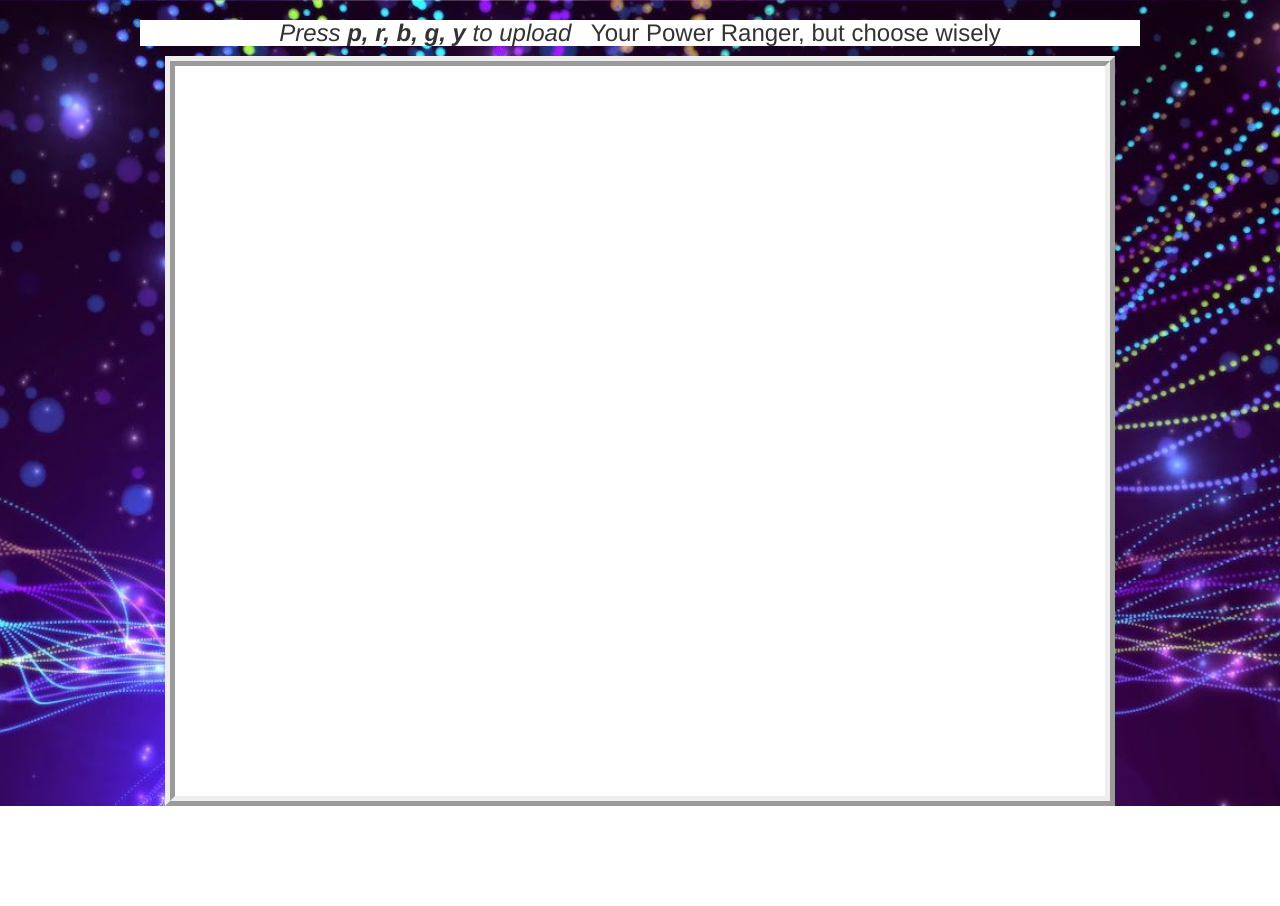
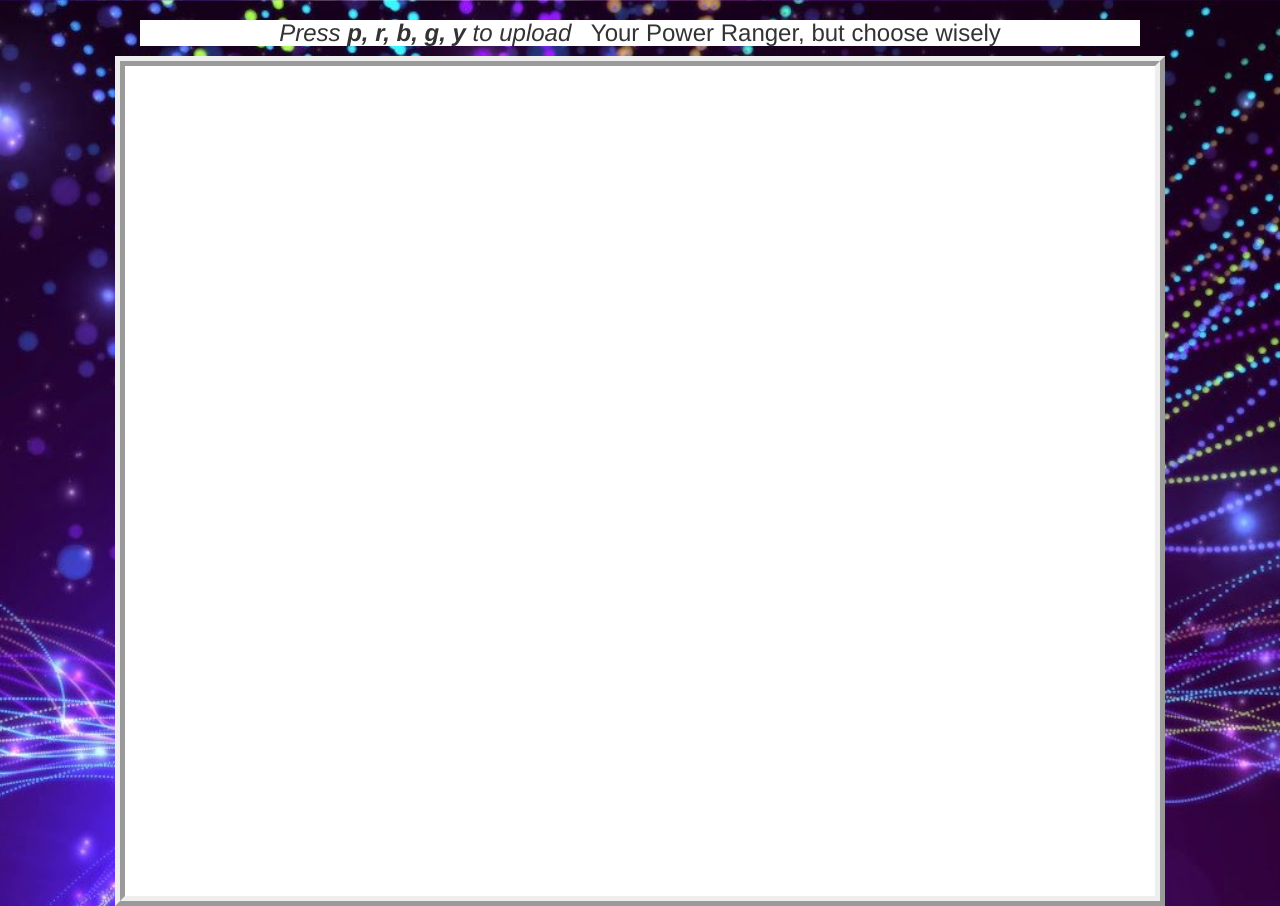
Before and after one commit to Girl-Power-1/Choose-your-Ranger, a plain HTML site: page index.html in a window 1280 px wide. Before the commit the page ends 806 px from the top, so only its background shows below. Drawn offline with nearby package versions, Linux system fonts and the light colour scheme.

Commit message:
Update index.html

```diff
--- a/index.html
+++ b/index.html
@@ -17,7 +17,7 @@
 	<center>
 		<h3><i>Press <b>p, r, b, g, y</b> to upload &nbsp;</i> Your Power Ranger, but choose wisely</h3>
 
-		<canvas id="myCanvas" width="950" height="750">
+		<canvas id="myCanvas" width="1050" height="850">
 		</canvas>
 		<div id="d1"></div>
 
```
